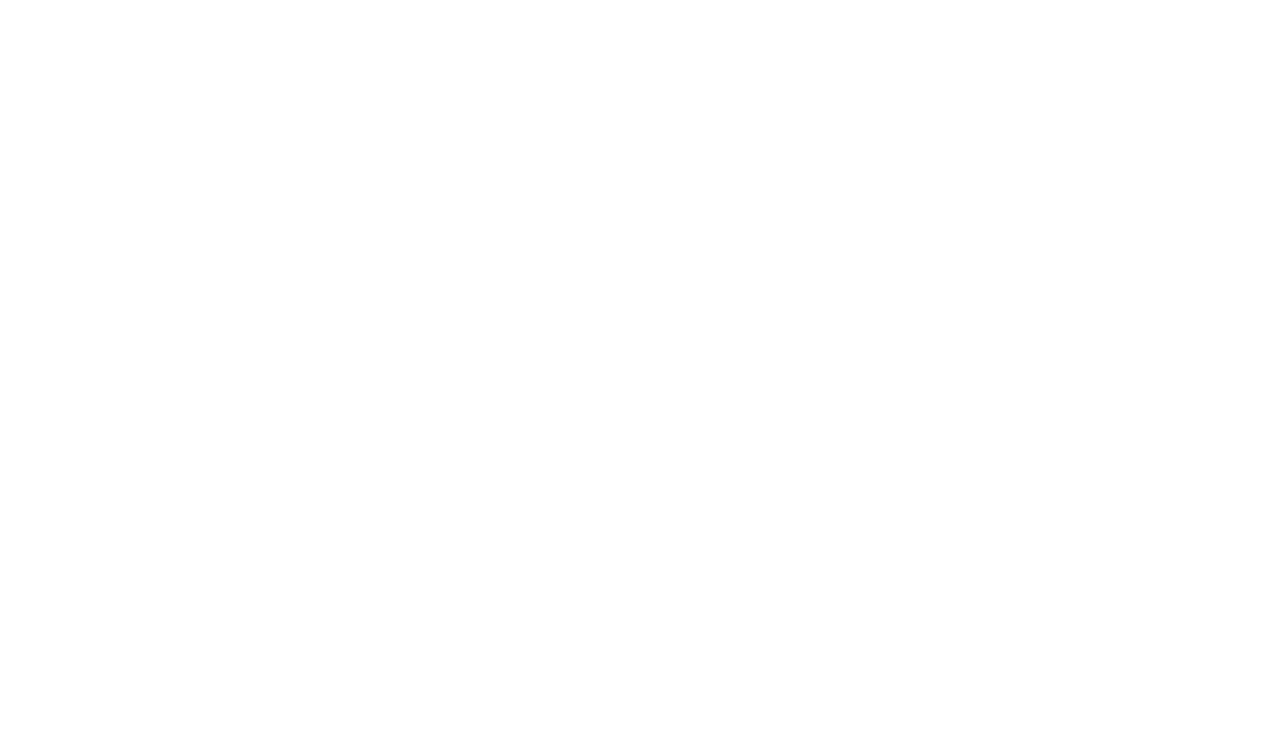
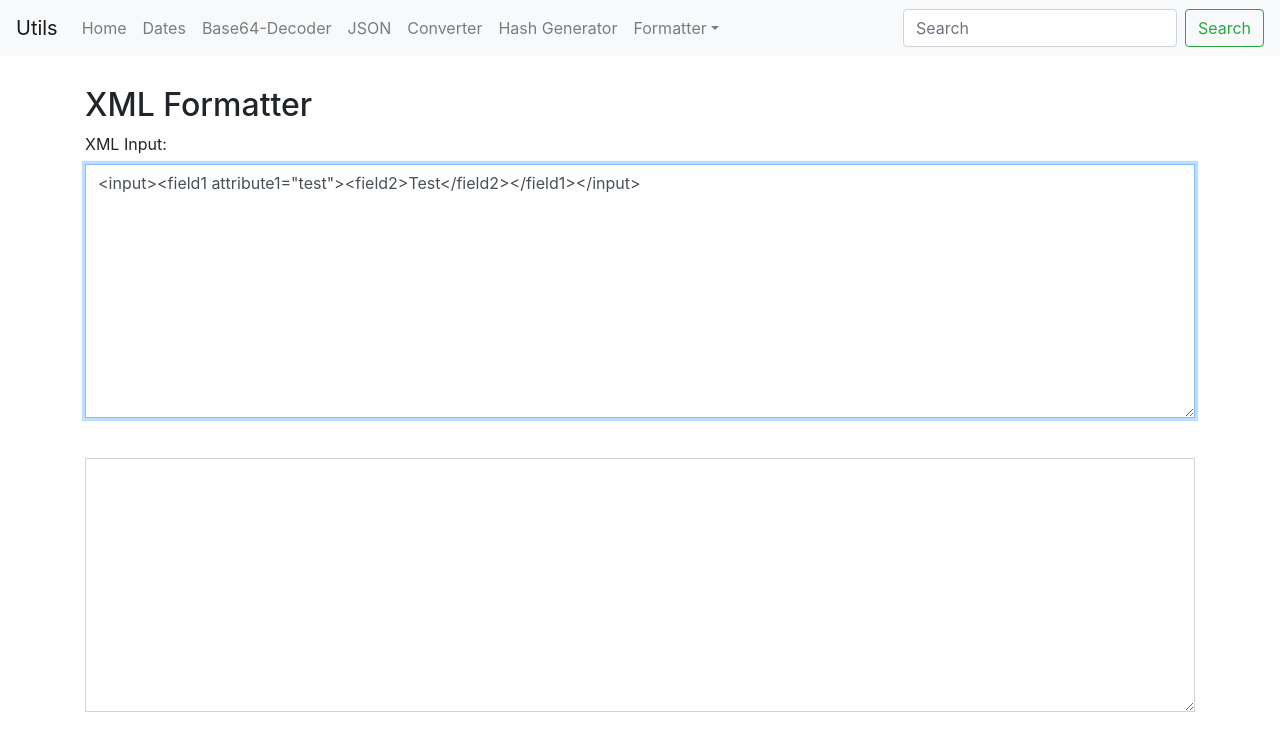
Before and after one commit to yorps/utils, a React (Create React App) app: page /xml in a window 1280 px wide. Shown: the top 750 px of the page. Built offline with nearby package versions, Linux system fonts and the light colour scheme.

Commit message:
add xml formatter and restructured navbar

```diff
--- a/package.json
+++ b/package.json
@@ -8,7 +8,8 @@
     "react-dom": "^16.8.4",
     "react-router-dom": "^5.1.2",
     "react-scripts": "^3.3.1",
-    "crypto-js": "^3.2.0"
+    "crypto-js": "^3.2.0",
+    "xml-formatter": "^1.2.0"
   },
   "scripts": {
     "start": "react-scripts start",
--- a/src/Navbar.js
+++ b/src/Navbar.js
@@ -73,13 +73,19 @@ export class Navbar extends React.Component {
                         <NavItem path="/converter" name="Converter" />
                         <NavItem path="/generator" name="Hash Generator" />
 
+                        <NavDropdown name="Formatter">
+                            <a className="dropdown-item" href="/json">JSON</a>
+                            <a className="dropdown-item" href="/XML">XML</a>
+                        </NavDropdown>
+
+{/*
                         <NavDropdown name="Dropdown">
                             <a className="dropdown-item" href="/">Action</a>
                             <a className="dropdown-item" href="/">Another action</a>
                             <div className="dropdown-divider" />
                             <a className="dropdown-item" href="/">Something else here</a>
                         </NavDropdown>
-
+*/}
 
                         {/*<li className="nav-item dropdown">*/}
                             {/*<a className="nav-link dropdown-toggle" href="/" id="navbarDropdown" role="button" data-toggle="dropdown" aria-haspopup="true" aria-expanded="false">*/}
--- a/src/json/JSONTool.js
+++ b/src/formatter/JSONFormatter.js
@@ -6,7 +6,7 @@ import Navbar from "../Navbar";
  * Uses https://www.npmjs.com/package/js-beautify
  *
  */
-class JSONTool extends React.Component {
+class JSONFormatter extends React.Component {
 
     constructor(props) {
         super(props);
@@ -28,7 +28,7 @@ class JSONTool extends React.Component {
     }
 
     handleInputChange = (e) => {
-        this.encodeDecodeOutput(e.target.value);
+        this.formatOutput(e.target.value);
     };
 
     formatJSON(jsonObj) {
@@ -66,7 +66,7 @@ class JSONTool extends React.Component {
     }
 
 
-    encodeDecodeOutput(input) {
+    formatOutput(input) {
         let output = "";
         let inputValid = true;
 
@@ -88,7 +88,7 @@ class JSONTool extends React.Component {
             output = this.formatJSON(jsonObj);
         } catch (e) {
             this.inputValid = false;
-            output = "<b>Ungültiges JSON:</b> <br>" + e;
+            output = "<b>Invalid JSON:</b> <br>" + e;
         }
          //output = this.formatJSON(input);
          //output = this.syntaxHighlight(input);
@@ -109,7 +109,7 @@ class JSONTool extends React.Component {
 
 
                 <div className="container">
-                    <h2>JSON Tool</h2>
+                    <h2>JSON Formatter</h2>
 
 
                     <div className="form-group">
@@ -136,4 +136,4 @@ class JSONTool extends React.Component {
 
     }
 }
-export default JSONTool;
+export default JSONFormatter;
--- /dev/null
+++ b/src/formatter/XMLFormatter.js
@@ -0,0 +1,109 @@
+import React from 'react'
+import Navbar from "../Navbar";
+import 'xml-formatter';
+
+
+/**
+ * Uses https://www.npmjs.com/package/js-beautify
+ *
+ */
+class XMLFormatter extends React.Component {
+
+    constructor(props) {
+        super(props);
+
+        let input =  '<input><field1 attribute1="test"><field2>Test</field2></field1></input>';
+        let output = this.formatOutput(input);
+        this.state = {
+            input: input,
+            output: output,
+            inputValid: true
+        };
+    }
+
+    //Focus on Input field immediately
+    componentDidMount(){
+        this.textInput.focus();
+    }
+
+    handleInputChange = (e) => {
+        this.formatOutput(e.target.value);
+    };
+
+
+    formatOutput(input) {
+        let output = "";
+        let inputValid = true;
+
+        // remove non-printable and other non-valid chars
+        input = input.replace(/\\n/g, "\\n")
+            .replace(/\\'/g, "\\'")
+            .replace(/\\"/g, '\\"')
+            .replace(/\\&/g, "\\&")
+            .replace(/\\r/g, "\\r")
+            .replace(/\\t/g, "\\t")
+            .replace(/\\b/g, "\\b")
+            .replace(/\\f/g, "\\f");
+        // eslint-disable-next-line
+        input = input.replace(/[\u0000-\u0019]+/g,"");
+
+
+
+        try {
+            var format = require('xml-formatter');
+            output = format(input);
+        } catch (e) {
+            this.inputValid = false;
+            output = "<b>Invalid XML:</b> <br>" + e;
+        };
+
+        this.setState({input: input, output: output,  inputValid: inputValid});
+    }
+
+    createMarkup() {
+        return {__html: this.state.output};
+    };
+
+    render() {
+        const classNameInput = this.state.inputValid ? "form-control rounded-0" : "form-control rounded-0 is-invalid";
+        return (
+            <div>
+                <Navbar/>
+
+
+
+                <div className="container">
+                    <h2>XML Formatter</h2>
+
+
+                    <div className="form-group">
+                        <label htmlFor="exampleFormControlTextarea1">XML Input:</label>
+                        <textarea className={classNameInput}
+                                  id="exampleFormControlTextarea1"
+                                  rows="10"
+                                  ref={(input) => { this.textInput = input; }}
+                                  value={this.state.input}
+                                  onChange={this.handleInputChange}/>
+                    </div>
+
+                    <div className="form-group">
+                        <br/>
+
+                        <textarea className={classNameInput}
+                            rows="10"
+                            value={this.state.output}/>
+
+
+
+                    </div>
+
+
+
+
+                </div>
+            </div>
+        )
+
+    }
+}
+export default XMLFormatter;
--- a/src/index.js
+++ b/src/index.js
@@ -11,8 +11,8 @@ import Converter from './tools/Converter';
 import Generator from './tools/Generator';
 import DateTool from './datetool/DateTool';
 import Base64Decoder from './decoder/Base64Decoder';
-import JSONTool from "./json/JSONTool";
-
+import JSONFormatter from "./formatter/JSONFormatter";
+import XMLFormatter from "./formatter/XMLFormatter";
 
 
 
@@ -29,7 +29,8 @@ const routing = (
             <Route path="/converter" component={Converter} />
             <Route path="/generator" component={Generator} />
             <Route path="/base64decoder" component={Base64Decoder} />
-            <Route path="/json" component={JSONTool} />
+            <Route path="/json" component={JSONFormatter} />
+            <Route path="/xml" component={XMLFormatter} />
 
     </Router>
 )
```
Also changed, not shown: 2 other files (tests, documents, lock files or other folders).
